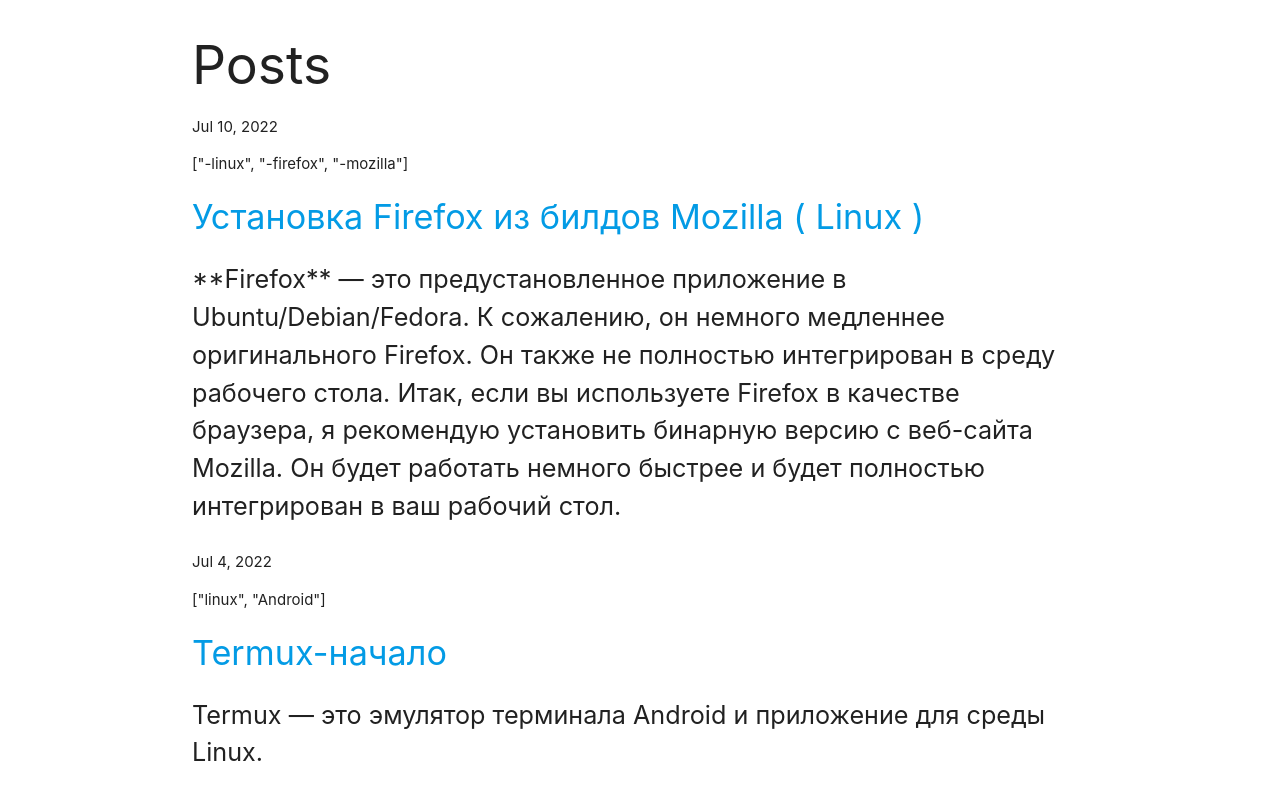
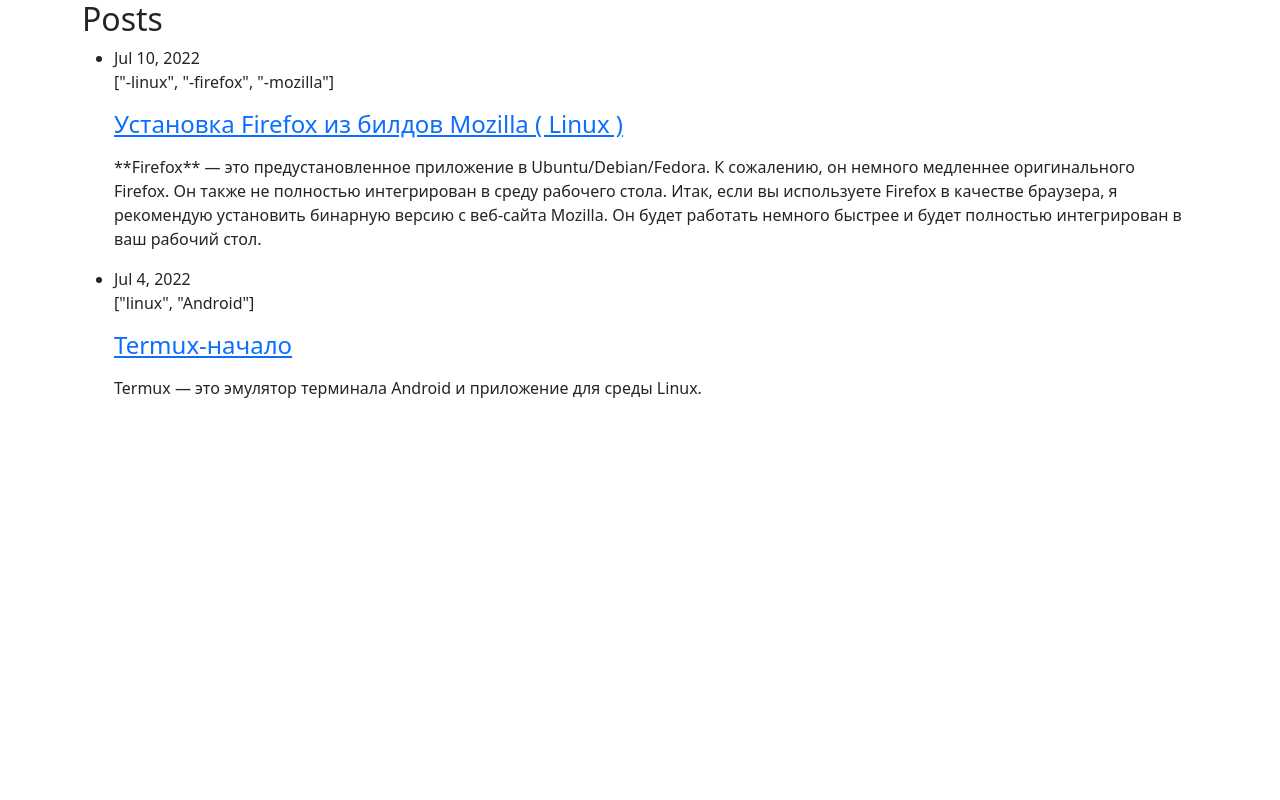
Before and after one commit to Dmistep/only-posts, a Jekyll site: the page built from index.html, in a window 1280 px wide. Shown: the top 800 px of the page. Built offline with Jekyll 4.4.1, drawn with Linux system fonts in a browser that asks for light colours.

Commit message:
update default.html

```diff
--- a/_layouts/default.html
+++ b/_layouts/default.html
@@ -5,7 +5,7 @@
     <meta charset="UTF-8">
     <meta http-equiv="X-UA-Compatible" content="IE=edge">
     <meta name="viewport" content="width=device-width, initial-scale=1.0">
-    <link rel="stylesheet" href="https://cdnjs.cloudflare.com/ajax/libs/materialize/1.0.0/css/materialize.min.css">
+    <link rel="stylesheet" href="https://cdn.jsdelivr.net/npm/bootstrap@5.2.0-beta1/dist/css/bootstrap.min.css" type="text/css" media="all" />
     <link rel="stylesheet" href="assets/css/style.css">
     <title>Document</title>
 </head>
```
